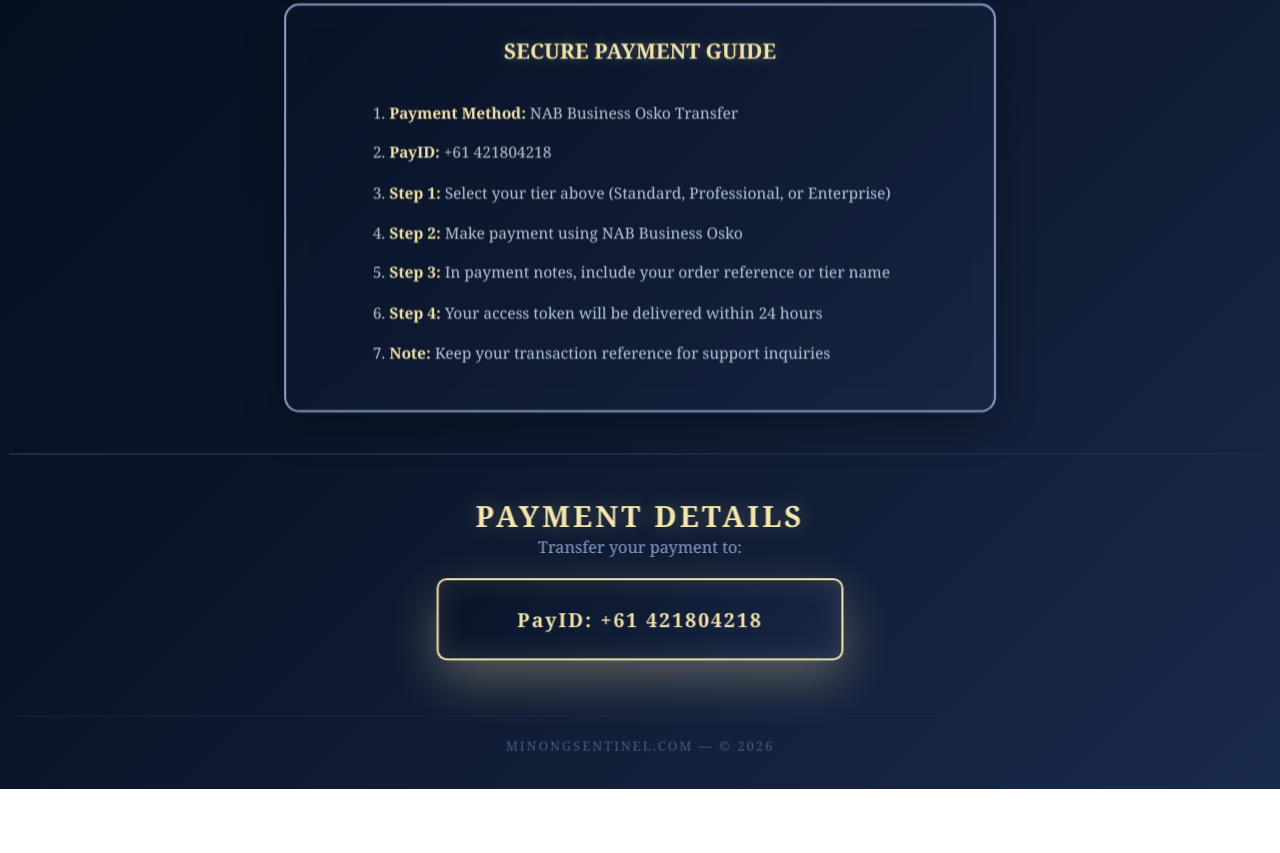
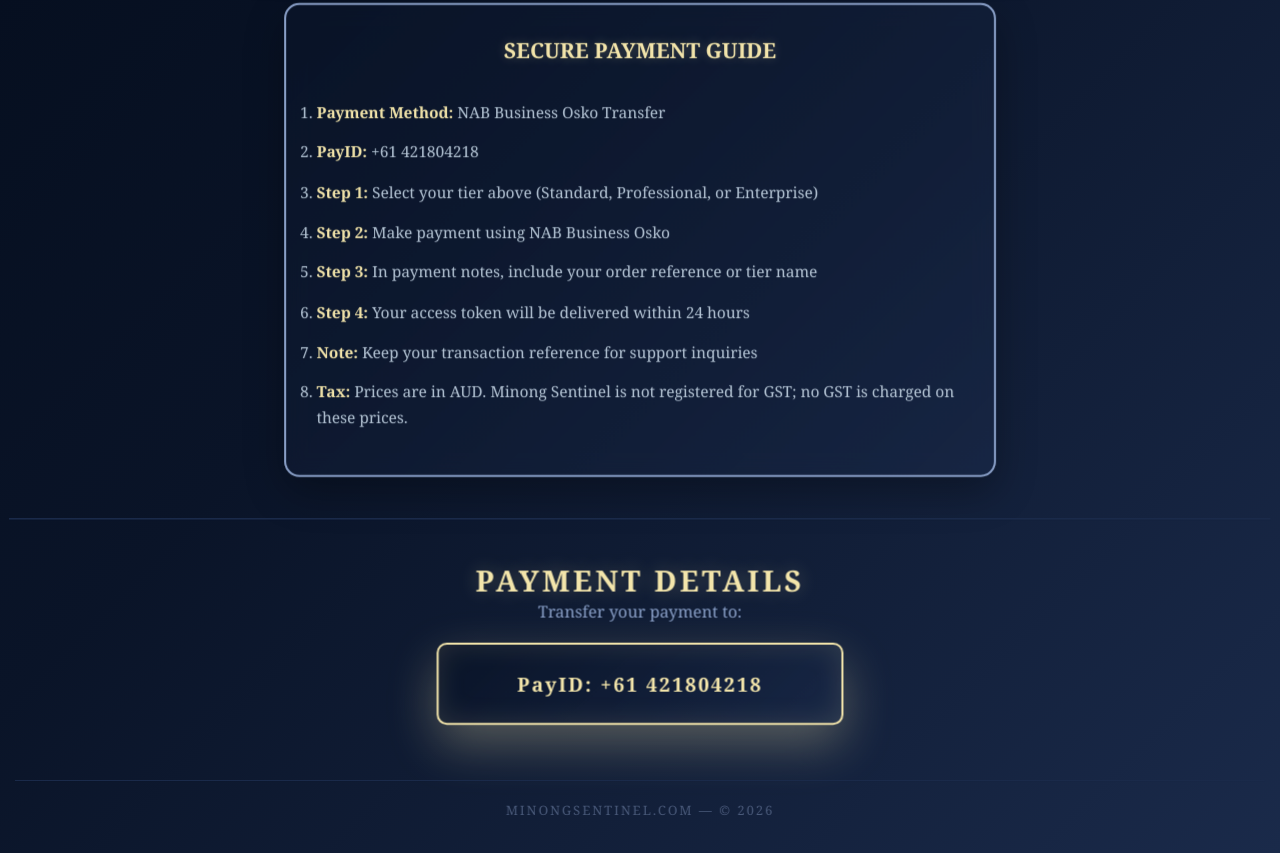
Before and after one commit to MitchellCEOminongsentinel/minongsentinel.github.io, a plain HTML site: page index.html in a window 1280 px wide. Shown: the part 719-1572 px from the top of the page. Before the commit the page ends 1508 px from the top, so only its background shows below. Drawn offline with Linux system fonts and the light colour scheme.

Commit message:
Record GST position: not registered while under $75,000 threshold
- Store page and payment guide now state prices are AUD with no GST
  charged while not registered
- README documents the tax position, threshold tracking figures, and
  the ABN point (ABN is separate from the GST threshold; business
  customers must withhold top rate if not quoted)

Co-authored-by: Perplexity <noreply@perplexity.ai>

```diff
--- a/index.html
+++ b/index.html
@@ -322,6 +322,7 @@ h1 {
 <li><strong>Step 3:</strong> In payment notes, include your order reference or tier name</li>
 <li><strong>Step 4:</strong> Your access token will be delivered within 24 hours</li>
 <li><strong>Note:</strong> Keep your transaction reference for support inquiries</li>
+<li><strong>Tax:</strong> Prices are in AUD. Minong Sentinel is not registered for GST; no GST is charged on these prices.</li>
 </ol>
 </div>
 
```
Also changed, not shown: 2 other files.
